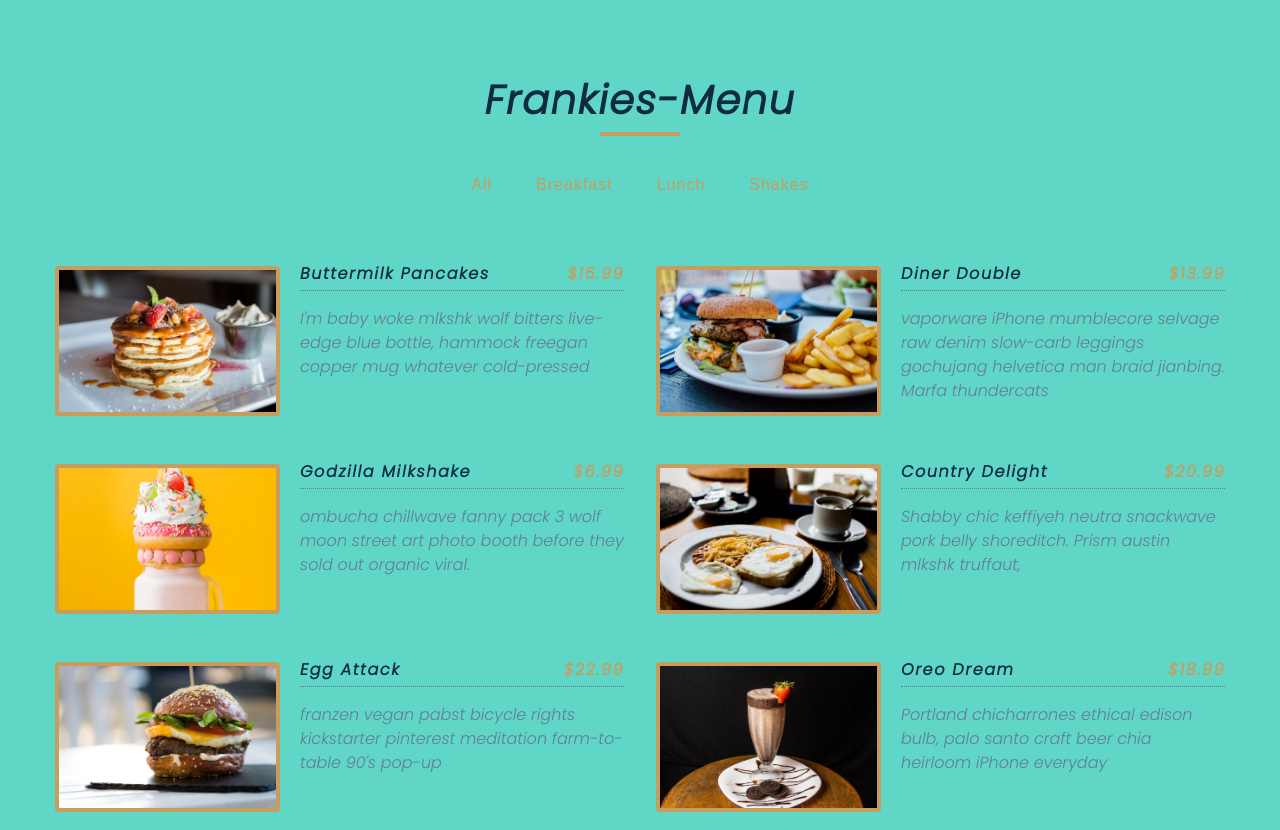
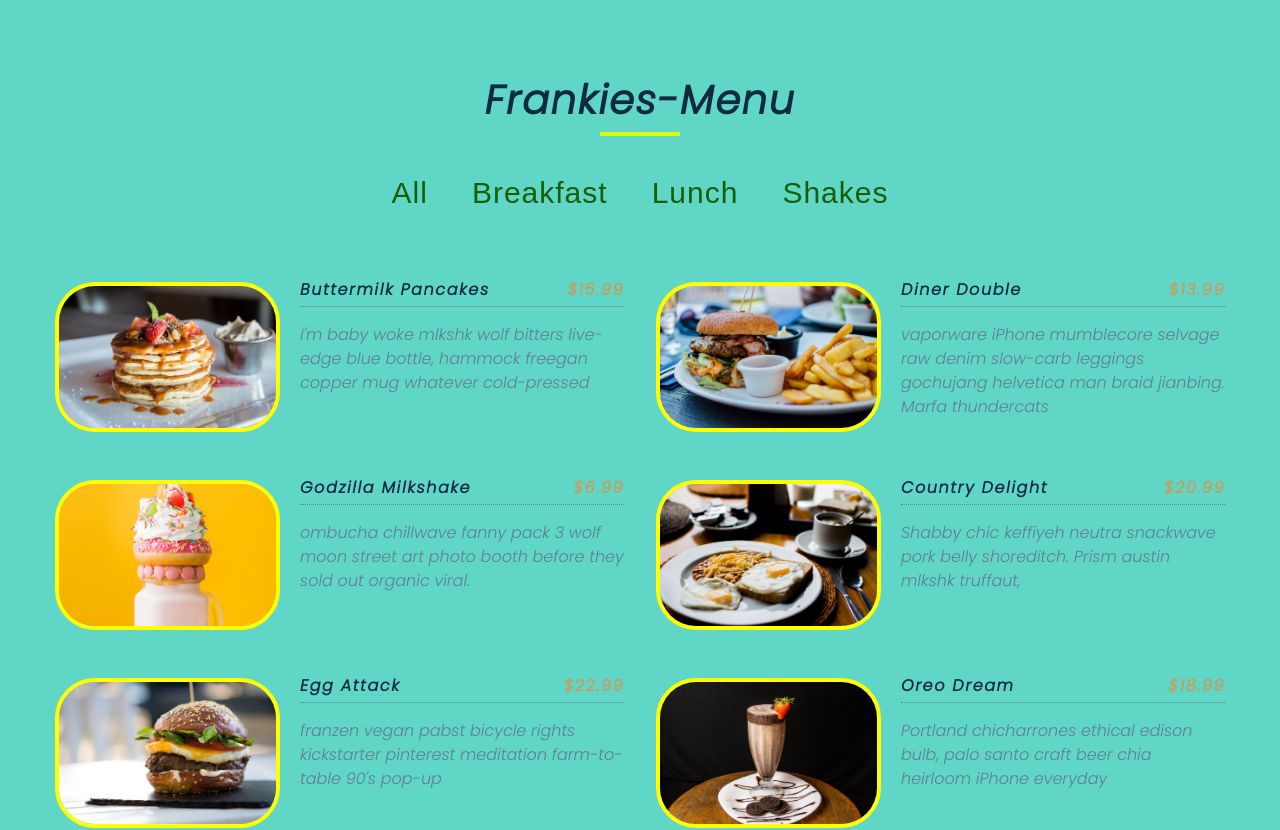
Before and after one commit to Okubasufrank/phaseII-menu, a React (Create React App) app: page / in a window 1280 px wide. Shown: the top 830 px of the page. Built offline with nearby package versions, Linux system fonts and the light colour scheme.

Commit message:
Added the font type Poppin and changed the a few colors

```diff
--- a/src/index.css
+++ b/src/index.css
@@ -153,7 +153,7 @@ Menu
 .underline {
   width: 5rem;
   height: 0.25rem;
-  background: var(--clr-gold);
+  background: rgb(218, 255, 10);
   margin-left: auto;
   margin-right: auto;
 }
@@ -165,12 +165,12 @@ Menu
 .filter-btn {
   background: transparent;
   border-color: transparent;
-  font-size: 1rem;
+  font-size: 30px;
   text-transform: capitalize;
   margin: 0 0.5rem;
   letter-spacing: 1px;
   padding: 0.375rem 0.75rem;
-  color: var(--clr-gold);
+  color: rgb(22, 95, 7);
   cursor: pointer;
   transition: var(--transition);
   border-radius: var(--radius);
@@ -196,8 +196,8 @@ Menu
   object-fit: cover;
   height: 200px;
   width: 100%;
-  border: 0.25rem solid var(--clr-gold);
-  border-radius: var(--radius);
+  border: 0.25rem solid yellow;
+  border-radius: 40px;
   display: block;
 }
 .item-info header {
```
